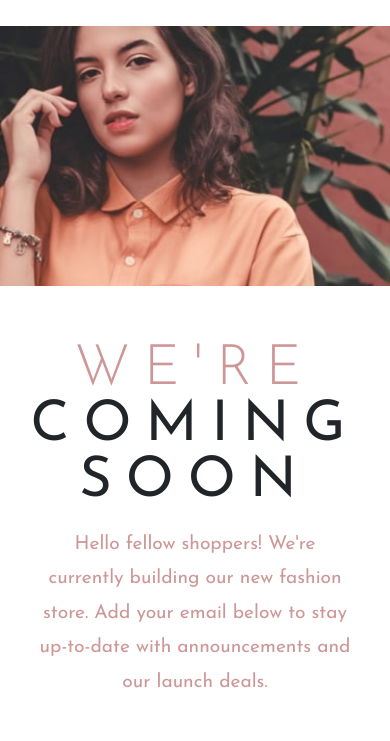
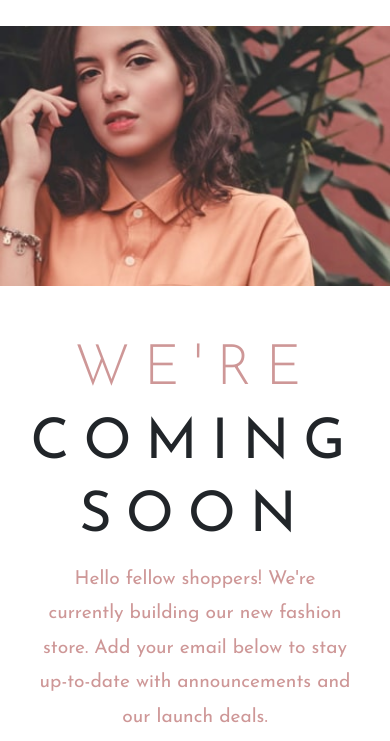
Before and after one commit to whisping/Base-Apparel-coming-soon-page, a plain HTML site: page index.html in a window 390 px wide. Shown: the part 103-844 px from the top of the page. Drawn offline with nearby package versions, Linux system fonts and the light colour scheme.

Commit message:
another mob changes

```diff
--- a/index.html
+++ b/index.html
@@ -36,7 +36,10 @@
             </div>
             <img src="images/hero-mobile.jpg" class="mobile-girl" alt="">
             <div class="heading-mob">
-                <h1 class="heading"><span class="were">WE'RE </span><br>COMING <br>SOON</h1>
+                <h1 class="heading"><span class="were">WE'RE</span></h1>
+                <h1 class="heading">COMING</h1>
+                <h1 class="heading">SOON</h1>
+
             </div>
 
             <p>Hello fellow shoppers! We're currently building our new fashion store.
--- a/style.css
+++ b/style.css
@@ -129,14 +129,22 @@ hsl(0, 36%, 70%) */
     }
 
     .heading {
-        padding-top: 3.5rem;
+
         padding-bottom: 1.1rem;
         font-size: 3.5em;
         line-height: normal;
         margin: auto;
+
         padding-left: 0;
         padding-right: 0;
+
     }
+
+    .heading-mob {
+        padding-top: 3.5rem;
+    }
+
+
 
     p {
         padding-bottom: 2rem;
```
